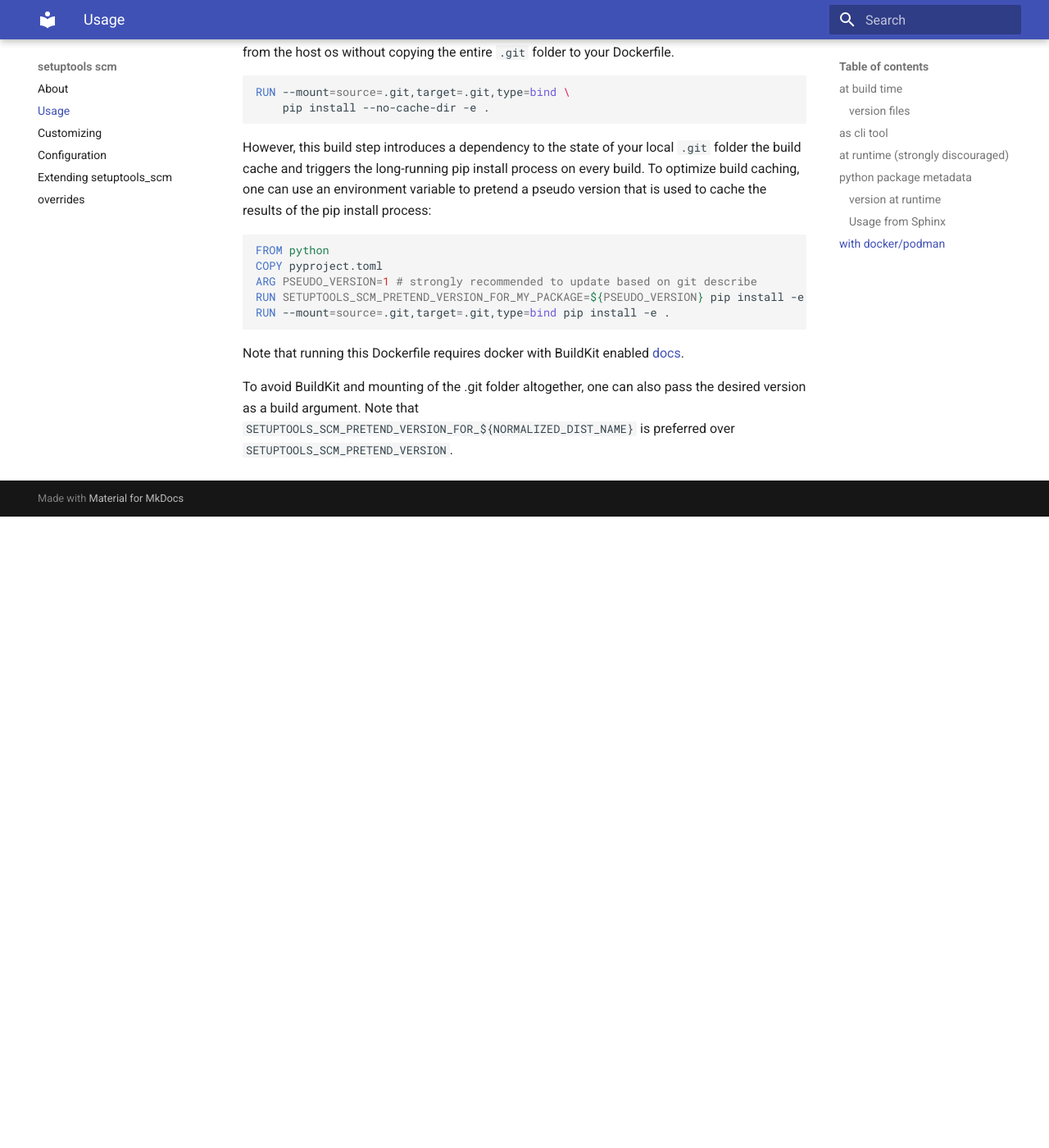
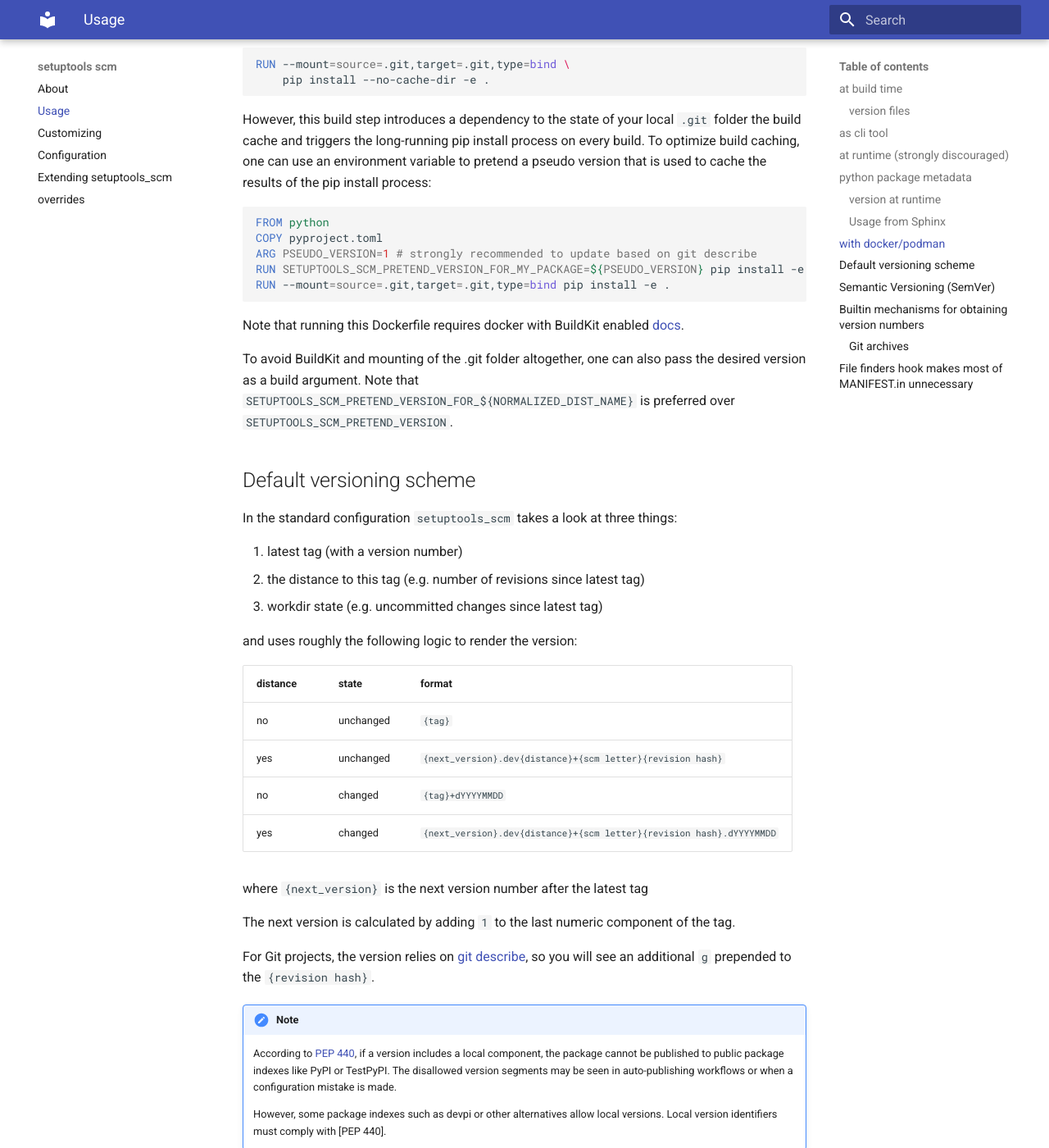
Before and after one commit to pypa/setuptools-scm, an MkDocs documentation site: the page built from docs/usage.md, in a window 1280 px wide and 1400 px high, scrolled down 2859 px. Shown: the whole window at 82% size. Built offline with MkDocs 1.6.1 and Material for MkDocs 9.7.7, drawn with Linux system fonts in a browser that asks for light colours; before the commit the page ends 3489 px from its top, so only the background shows below that; some of the changed text lies outside the part shown.

Commit message:
transfer test of readme details to mkdocs docs and migrate to markdown

````diff
--- a/docs/usage.md
+++ b/docs/usage.md
@@ -125,7 +125,7 @@
 
 
 ### Usage from Sphinx
------------------
+
 
 ``` {.python file=docs/.entangled/sphinx_conf.py}
 from importlib.metadata import version as get_version
@@ -172,3 +172,106 @@
 version as a build argument.
 Note that `SETUPTOOLS_SCM_PRETEND_VERSION_FOR_${NORMALIZED_DIST_NAME}`
 is preferred over `SETUPTOOLS_SCM_PRETEND_VERSION`.
+
+
+
+## Default versioning scheme
+
+In the standard configuration `setuptools_scm` takes a look at three things:
+
+1. latest tag (with a version number)
+2. the distance to this tag (e.g. number of revisions since latest tag)
+3. workdir state (e.g. uncommitted changes since latest tag)
+
+and uses roughly the following logic to render the version:
+
+
+| distance | state     | format                                                               |
+|----------|-----------|----------------------------------------------------------------------|
+| no       | unchanged | `{tag}`                                                              |
+| yes      | unchanged | `{next_version}.dev{distance}+{scm letter}{revision hash}`           |
+| no       | changed   | `{tag}+dYYYYMMDD`                                                    |
+| yes      | changed   | `{next_version}.dev{distance}+{scm letter}{revision hash}.dYYYYMMDD` |
+
+where `{next_version}` is the next version number after the latest tag
+
+The next version is calculated by adding `1` to the last numeric component of
+the tag.
+
+For Git projects, the version relies on  [git describe](https://git-scm.com/docs/git-describe),
+so you will see an additional `g` prepended to the `{revision hash}`.
+
+
+!!! note
+
+    According to [PEP 440](https://peps.python.org/pep-0440/#local-version-identifiers>),
+    if a version includes a local component, the package cannot be published to public
+    package indexes like PyPI or TestPyPI. The disallowed version segments may
+    be seen in auto-publishing workflows or when a configuration mistake is made.
+
+    However, some package indexes such as devpi or other alternatives allow local
+    versions. Local version identifiers must comply with [PEP 440].
+
+## Semantic Versioning (SemVer)
+
+Due to the default behavior it's necessary to always include a
+patch version (the `3` in `1.2.3`), or else the automatic guessing
+will increment the wrong part of the SemVer (e.g. tag `2.0` results in
+`2.1.devX` instead of `2.0.1.devX`). So please make sure to tag
+accordingly.
+
+
+## Builtin mechanisms for obtaining version numbers
+
+1. the SCM itself (git/hg)
+2. `.hg_archival` files (mercurial archives)
+3. `.git_archival.txt` files (git archives, see subsection below)
+4. `PKG-INFO`
+
+
+### Git archives
+
+Git archives are supported, but a few changes to your repository are required.
+
+ensure the content of the following files:
+
+```{ .text file=".git_archival.txt"}
+
+node: $Format:%H$
+node-date: $Format:%cI$
+describe-name: $Format:%(describe:tags=true,match=*[0-9]*)$
+ref-names: $Format:%D$
+```
+
+``` {.text file=".gitattributes"}
+.git_archival.txt  export-subst
+```
+
+Finally, don't forget to commit those two files
+```commandline
+$ git add .git_archival.txt .gitattributes && git commit -m "add export config"
+```
+
+
+Note that if you are creating a `_version.py` file, note that it should not
+be kept in version control. It's strongly recommended to be put into gitignore.
+
+
+
+File finders hook makes most of MANIFEST.in unnecessary
+-------------------------------------------------------
+
+`setuptools_scm` implements a [file_finders] entry point
+which returns all files tracked by your SCM.
+This eliminates the need for a manually constructed `MANIFEST.in` in most cases where this
+would be required when not using `setuptools_scm`, namely:
+
+* To ensure all relevant files are packaged when running the `sdist` command.
+  * When using [include_package_data] to include package data as part of the `build` or `bdist_wheel`.
+
+`MANIFEST.in` may still be used: anything defined there overrides the hook.
+This is mostly useful to exclude files tracked in your SCM from packages,
+although in principle it can be used to explicitly include non-tracked files too.
+
+[file_finders]: https://setuptools.pypa.io/en/latest/userguide/extension.html#adding-support-for-revision-control-systems
+[include_package_data]: https://setuptools.readthedocs.io/en/latest/setuptools.html#including-data-files
````
Also changed, not shown: README.md (added, +100 -0 lines), hatch.toml (+1 -8 lines), pyproject.toml (+8 -0 lines), README.rst (deleted).
